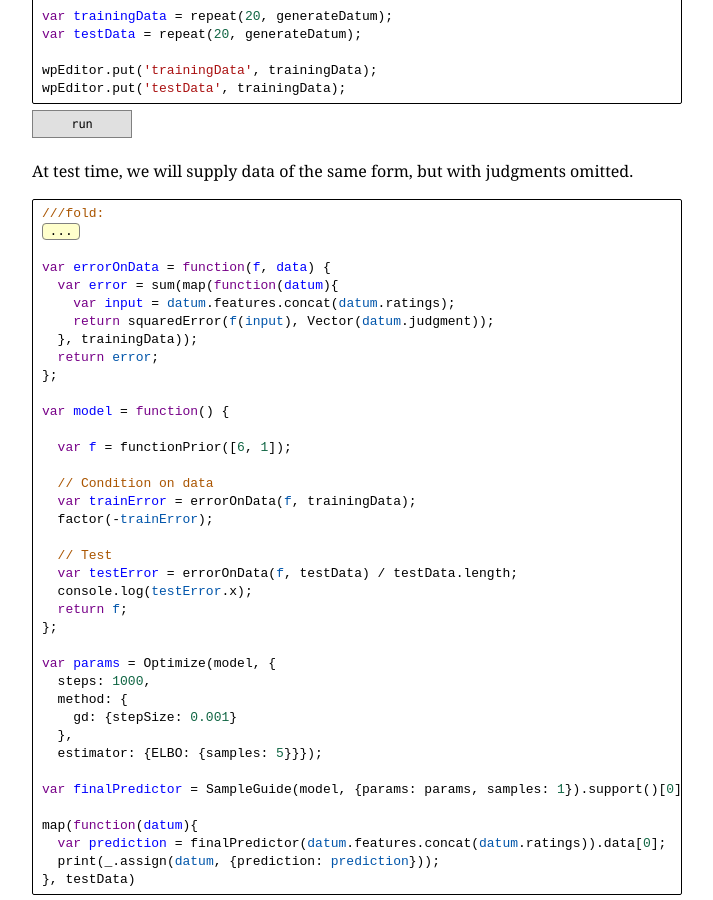
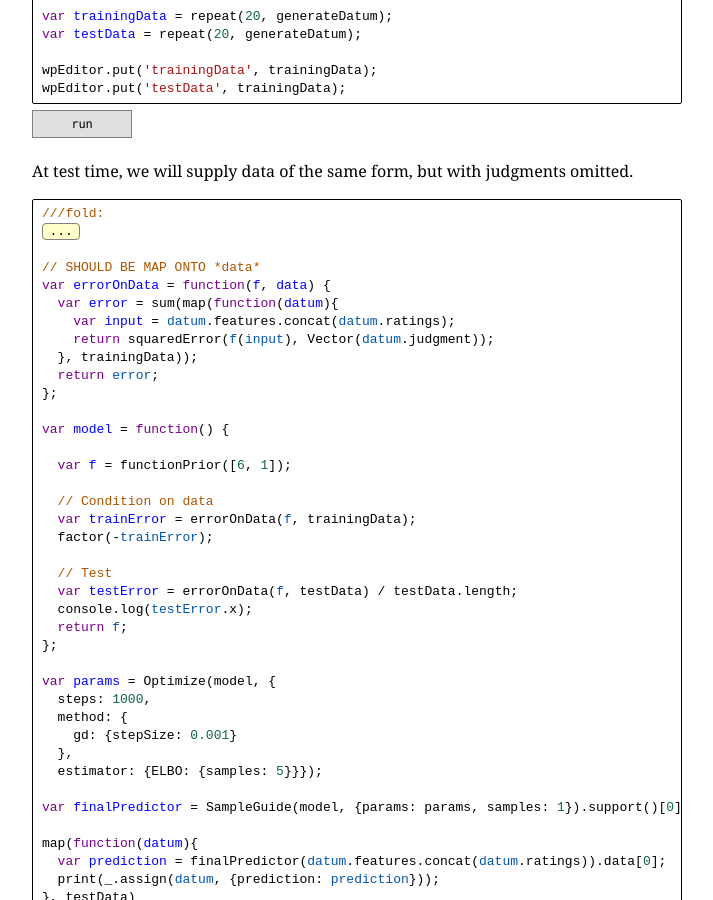
Before and after one commit to stuhlmueller/connoisseur, a Jekyll site: the page built from models/11-interpretations-supervised.md, in a window 1280 px wide and 900 px high, scrolled down 868 px. Shown: the whole window, without its empty margins (26-739 px from the left). Built offline with Jekyll 4.4.1, drawn with Linux system fonts in a browser that asks for light colours; nearby versions of some CDN libraries; a script that is not in the unit is left out.

Commit message:
correction

```diff
--- a/models/11-interpretations-supervised.md
+++ b/models/11-interpretations-supervised.md
@@ -78,6 +78,7 @@ var trainingData = wpEditor.get('trainingData');
 var testData = wpEditor.get('testData');
 ///
 
+// SHOULD BE MAP ONTO *data*
 var errorOnData = function(f, data) {
   var error = sum(map(function(datum){
     var input = datum.features.concat(datum.ratings);
```
Also changed, not shown: 1 other file.
